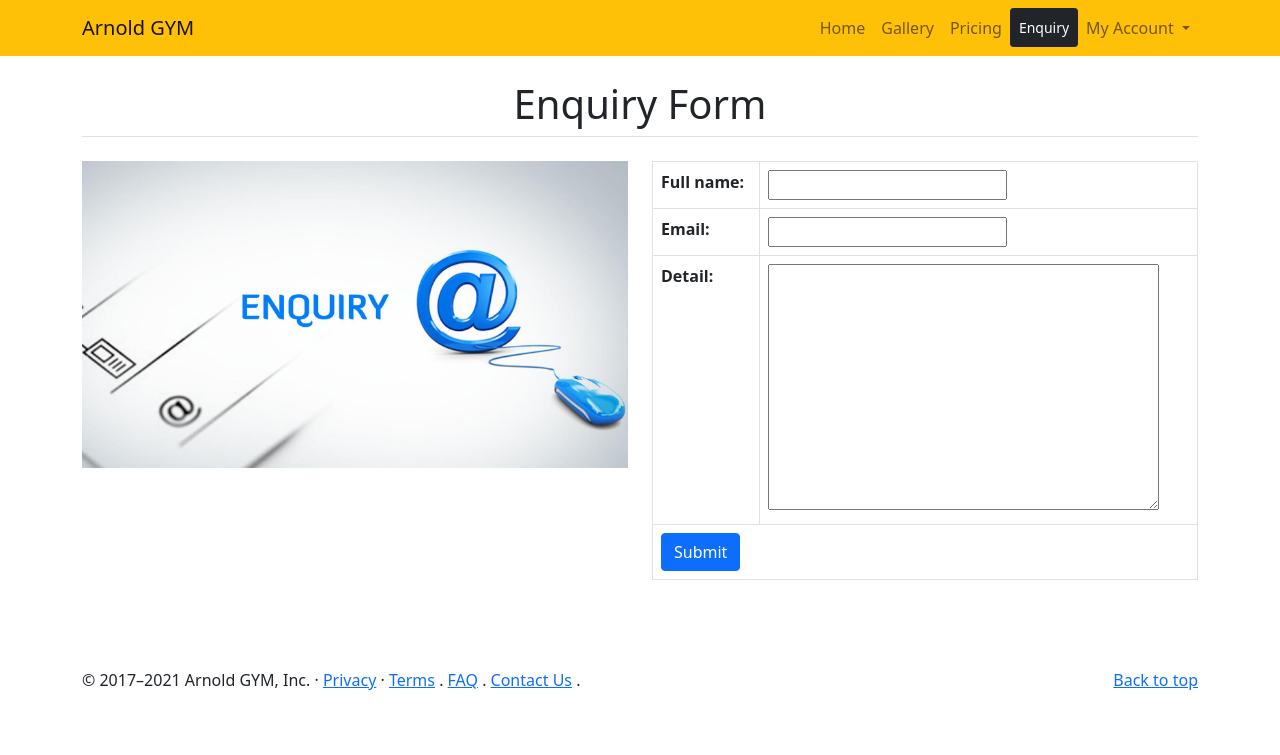
After one commit to codeartisanlab/Gym-Management-System-in-Django-3-Bootstrap-5-and-PostgreSQL, a Django app: page /enquiry in a window 1280 px wide. The commit adds this page. Shown: the top 755 px of the page. Run offline with Django 3.2, Linux system fonts and the light colour scheme; some libraries are stand-ins or nearby versions.

Commit message:
Part-5- Working with models, templates and model forms

```diff
--- /dev/null
+++ b/main/forms.py
@@ -0,0 +1,7 @@
+from django import forms
+from . import models
+
+class EnquiryForm(forms.ModelForm):
+	class Meta:
+		model=models.Enquiry
+		fields=('full_name','email','detail')
--- a/main/models.py
+++ b/main/models.py
@@ -23,3 +23,29 @@ class Service(models.Model):
 
 	def image_tag(self):
 		return mark_safe('<img src="%s" width="80" />' % (self.img.url))
+
+# Pages
+class Page(models.Model):
+	title=models.CharField(max_length=200)
+	detail=models.TextField()
+
+	def __str__(self):
+		return self.title
+
+# FAQ
+class Faq(models.Model):
+	quest=models.TextField()
+	ans=models.TextField()
+
+	def __str__(self):
+		return self.quest
+
+# Enquiry Model
+class Enquiry(models.Model):
+	full_name=models.CharField(max_length=150)
+	email=models.CharField(max_length=150)
+	detail=models.TextField()
+	send_time=models.DateTimeField(auto_now_add=True)
+
+	def __str__(self):
+		return self.full_name
--- a/main/templates/base.html
+++ b/main/templates/base.html
@@ -29,7 +29,7 @@
 	          <a class="nav-link" href="#">Pricing</a>
 	        </li>
 	        <li class="nav-item">
-	          <a class="nav-link btn btn-dark btn-sm text-white" href="#">Enquiry</a>
+	          <a class="nav-link btn btn-dark btn-sm text-white" href="{% url 'enquiry' %}">Enquiry</a>
 	        </li>
 	        <li class="nav-item dropdown">
 	          <a class="nav-link dropdown-toggle" href="#" id="navbarScrollingDropdown" role="button" data-bs-toggle="dropdown" aria-expanded="false">
@@ -58,9 +58,9 @@
   <footer class="container py-5">
   <p class="float-end"><a href="#">Back to top</a></p>
   <p>© 2017–2021 Arnold GYM, Inc. ·
-        <a href="#">Privacy</a> ·
-        <a href="#">Terms</a> .
-        <a href="#">FAQ</a> .
+        <a href="{% url 'pagedetail' 2 %}">Privacy</a> ·
+        <a href="{% url 'pagedetail' 3 %}">Terms</a> .
+        <a href="{% url 'faq' %}">FAQ</a> .
         <a href="#">Contact Us</a> .
     </p>
 </footer>
--- /dev/null
+++ b/main/templates/enquiry.html
@@ -0,0 +1,34 @@
+{% extends 'base.html' %}
+{% load static %}
+{% block content %}
+    <!-- Main Start -->
+    <main>
+		<!-- Services -->
+		<section class="container my-4">
+			<h1 class="text-center mb-4 section-heading border-bottom pb-2">Enquiry Form</h1>
+			<div class="row">
+				<div class="col-md-6">
+					<img src="{% static 'imgs/enquiry.jpg' %}" class="img-fluid" />
+				</div>
+				<div class="col-md-6">
+					{% if msg %}
+					<p class="text-success">{{msg}}</p>
+					{% endif %}
+					<form method="post" action="{% url 'enquiry' %}">
+						{% csrf_token %}
+						<table class="table table-bordered">
+							{{form.as_table}}
+							<tr>
+								<td colspan="2">
+									<input type="submit" class="btn btn-primary" />
+								</td>
+							</tr>
+						</table>
+					</form>
+				</div>
+			</div>
+		</section>
+		<!-- End -->
+    </main>
+    <!-- End -->
+{% endblock %}
--- a/main/templates/home.html
+++ b/main/templates/home.html
@@ -48,7 +48,7 @@
 					<div class="col-md-5">
 							<h1 class="mb-4 section-heading">About Us</h1>
 							<p class="lh-base">Lorem Ipsum is simply dummy text of the printing and typesetting industry. Lorem Ipsum has been the industry's standard dummy text ever since the 1550s, when an unknown printer took a galley of type and scrambled it to make a type specimen book. It has survived not only five centuries, but also the leap into electronic typesetting, remaining essentially unchanged. It was popularised in the 1960s with the release of Letraset sheets containing Lorem Ipsum passages, and more recently with desktop publishing software like Aldus PageMaker including versions of Lorem Ipsum.</p>
-							<p><a href="#" class="btn btn-info text-white">Read More</a></p>
+							<p><a href="{% url 'pagedetail' 1 %}" class="btn btn-info text-white">Read More</a></p>
 					</div>
 					<div class="col-md-6 offset-1">
 							<h1 class="mb-4 section-heading">Gallery <a href="#" class="float-end btn btn-info text-white mt-2">View All</a></h1>
--- a/main/urls.py
+++ b/main/urls.py
@@ -5,7 +5,10 @@ from django.conf.urls.static import static
 
 from . import views
 urlpatterns=[
-	path('',views.home,name='home')
+	path('',views.home,name='home'),
+	path('pagedetail/<int:id>',views.page_detail,name='pagedetail'),
+	path('faq',views.faq_list,name='faq'),
+	path('enquiry',views.enquiry,name='enquiry'),
 ]
 
 if settings.DEBUG:
--- a/main/views.py
+++ b/main/views.py
@@ -1,7 +1,29 @@
 from django.shortcuts import render
 from . import models
+from . import forms
 # Home Page
 def home(request):
 	banners=models.Banners.objects.all()
 	services=models.Service.objects.all()[:3]
 	return render(request, 'home.html',{'banners':banners,'services':services})
+
+# PageDetail
+def page_detail(request,id):
+	page=models.Page.objects.get(id=id)
+	return render(request, 'page.html',{'page':page})
+
+# FAQ
+def faq_list(request):
+	faq=models.Faq.objects.all()
+	return render(request, 'faq.html',{'faqs':faq})
+
+# Enquiry
+def enquiry(request):
+	msg=''
+	if request.method=='POST':
+		form=forms.EnquiryForm(request.POST)
+		if form.is_valid():
+			form.save()
+			msg='Data has been saved'
+	form=forms.EnquiryForm
+	return render(request, 'enquiry.html',{'form':form,'msg':msg})
```
Also changed, not shown: main/admin.py (+12 -0 lines), main/templates/faq.html (added, +28 -0 lines), main/templates/page.html (added, +13 -0 lines), main/migrations/0004_page.py (added), main/migrations/0005_faq.py (added), main/migrations/0006_enquiry.py (added), main/static/imgs/enquiry.jpg (added).
